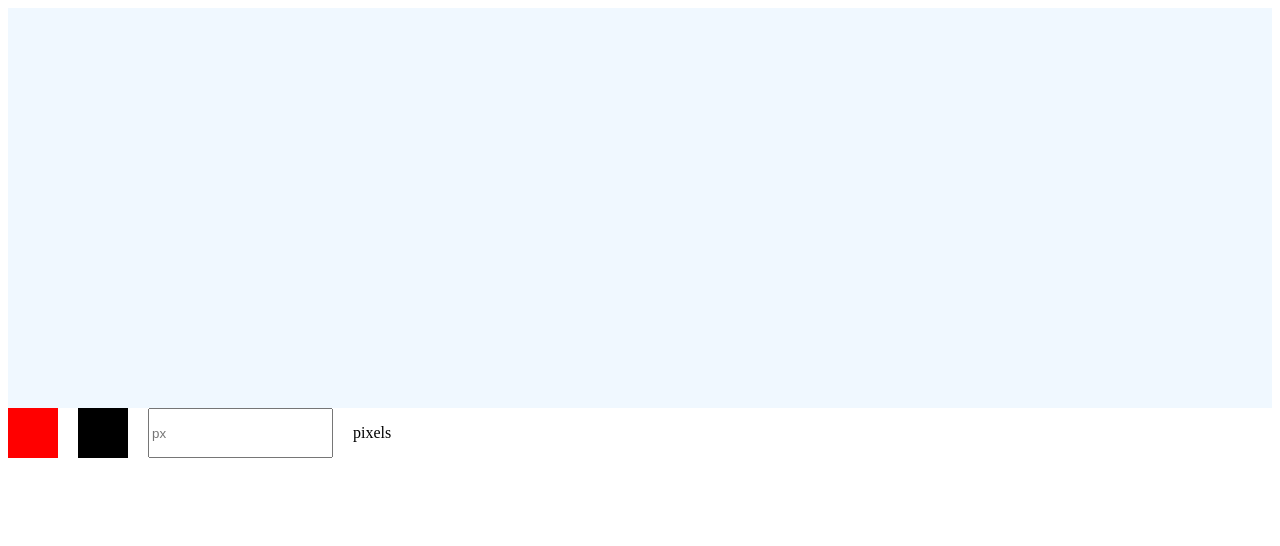
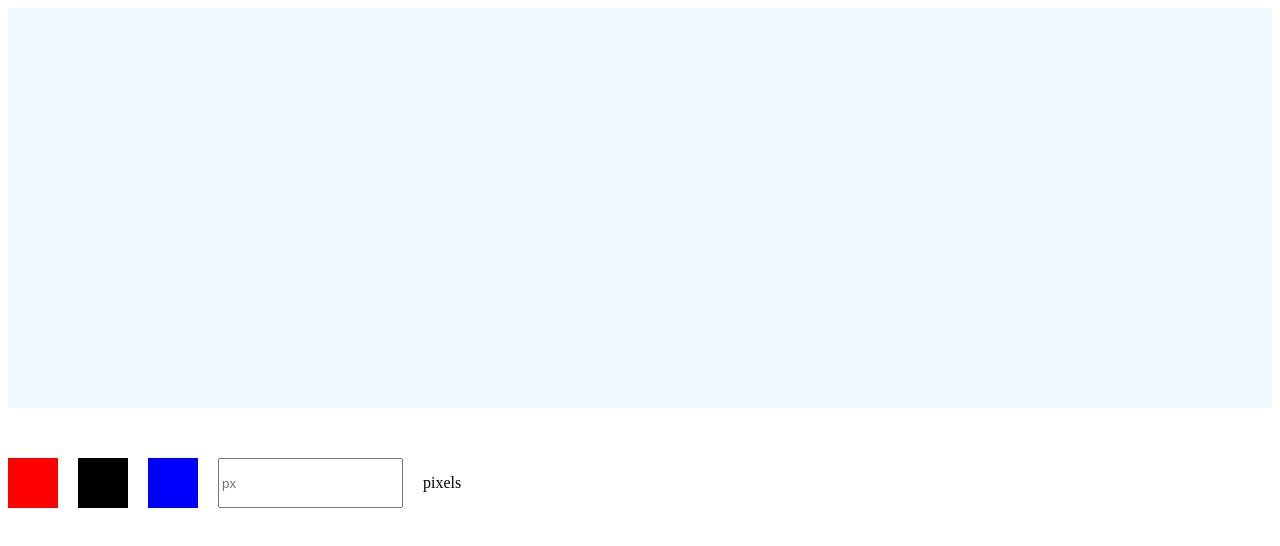
Before and after one commit to EricFuentes7/JS-testing-exercices, a plain HTML site: page 013/index.html in a window 1280 px wide. Drawn offline with Linux system fonts and the light colour scheme.

Commit message:
013 mejor
Se que se puede hacer mucho mejor, pero he añadido el azul como color, he arreglado el bug de que podias seguir dibujando sobre la web con un punto anterior (como es hijo del canva, pues contaba como que le hacia click a el).

```diff
--- a/013/index.html
+++ b/013/index.html
@@ -12,6 +12,7 @@
         -webkit-user-drag: none;
       }
       .objetos{
+        margin-top:50px;
         display: flex;
         gap:20px;
       }
@@ -28,6 +29,8 @@
       <div class="objetos">
         <div class="colores" id="rojo">red</div>
         <div class="colores" id="negro">black</div>
+        <div class="colores" id="blue">blue</div>
+
         <input type="text" id="width" placeholder="px"> <p> pixels</p>
       </div>
       <script src="script.js"></script>
--- a/013/script.js
+++ b/013/script.js
@@ -1,5 +1,6 @@
 let rojo = document.getElementById("rojo");
 let negro = document.getElementById("negro");
+let blue = document.getElementById("blue");
 
 let canva = document.getElementById("canva");
 
@@ -13,11 +14,17 @@ rojo.style.background = rojo.textContent;
 negro.style.color = negro.textContent;
 negro.style.background = negro.textContent;
 
+blue.style.color = blue.textContent;
+blue.style.background = blue.textContent;
+
 rojo.addEventListener("click", function() {
     colorActual = "red";
 });
 negro.addEventListener("click", function() {
     colorActual = "black";
+});
+blue.addEventListener("click", function() {
+    colorActual = "blue";
 });
 
 canva.addEventListener("mousedown", function() {
@@ -47,6 +54,7 @@ canva.addEventListener("mousemove", function(e) {
         punto.style.width = `${mida_final}px`;
         punto.style.height = `${mida_final}px`;
         punto.style.backgroundColor = colorActual;
+        punto.style.pointerEvents = "none";
 
         canva.appendChild(punto);
     }
```
